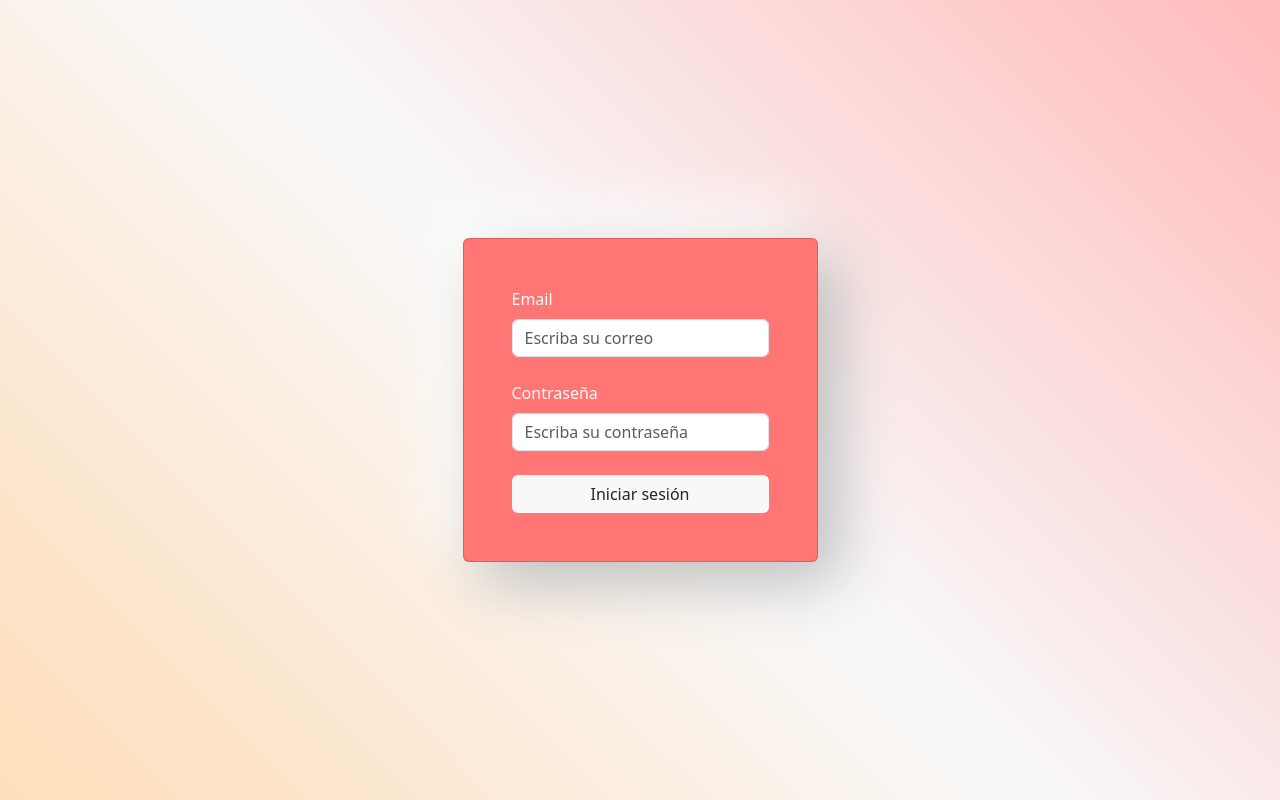
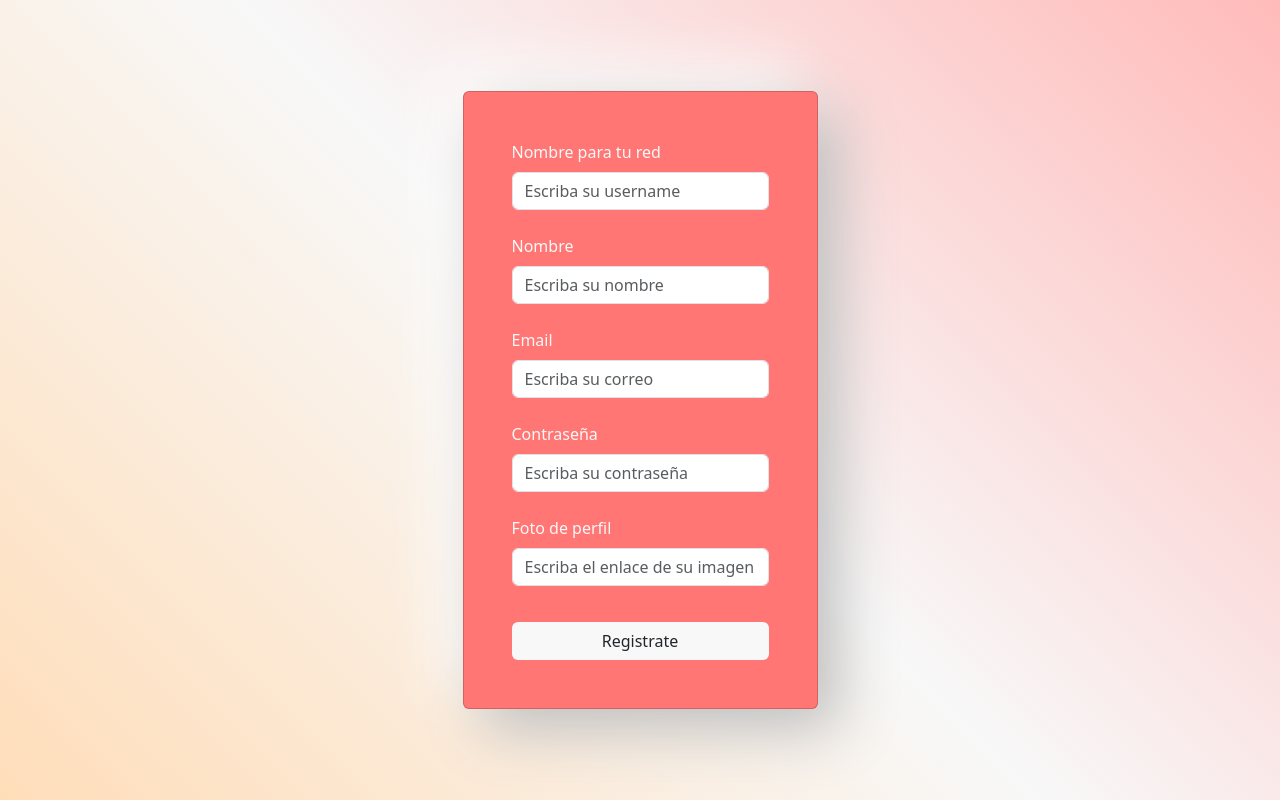
Before and after one commit to Alice221299/workshop5, a React (Vite) app: page /registro in a window 1280 px wide. Before the commit this address led to /login. Built offline with nearby package versions, Linux system fonts and the light colour scheme; a web font is replaced by a local one.

Commit message:
:pushpin:add comments changes and styles

```diff
--- a/src/components/newComment/NewComment.jsx
+++ b/src/components/newComment/NewComment.jsx
@@ -1,18 +1,14 @@
-import React, { useEffect } from "react";
+import React, { useContext, useEffect, useState } from "react";
 import "./newComment.scss";
+import { AppContext } from "../../routers/Router";
 const NewComment = ({ posted, comentario, users, infoUser }) => {
-  useEffect(() => {}, []);
-
-  const validateComment = () => {
-
-  };
 
   return (
     <div className="comentarios">
       <span className="title">Comentarios:</span>
 
       {posted.length > 0 &&
-        comentario.map((com, index) => {
+        comentario?.map((com, index) => {
           // para ver si el postId del comentario coincide con el id de la publicación actual
           if (com.postId === posted[0].id) {
             const commenterUser = users.find((user) => user.id === com.userId);
--- a/src/pages/login/Login.jsx
+++ b/src/pages/login/Login.jsx
@@ -1,5 +1,5 @@
 import React, { useContext } from 'react'
-import { useNavigate } from 'react-router-dom'
+import { Link, useNavigate } from 'react-router-dom'
 import { AppContext } from '../../routers/Router'
 import { useForm } from 'react-hook-form'
 import { getOneUser } from '../../services/userService'
@@ -52,7 +52,12 @@ const Login = () => {
             <input type="password" className="form-control mt-2"  placeholder="Escriba su contraseña" {...register('password', {required: true})}/>
             </label>
         </div>
-        <button type="submit" className='btn login-button'>Iniciar sesión</button>
+        <button type="submit" className='btn login-button mb-4'>Iniciar sesión</button>
+        <span className="text-white text-center d-block mb-2">
+         ¿Deseas registrarte?
+         <hr />
+         <Link to='/registro' className="text-dark">Registrar usuario</Link>
+        </span>
         </form>
     </main>
   )
--- a/src/pages/publication/Publication.jsx
+++ b/src/pages/publication/Publication.jsx
@@ -11,10 +11,15 @@ import { getOneUser, getUser } from "../../services/userService";
 import { useState, useEffect, useContext } from "react";
 import { AppContext } from "../../routers/Router";
 import { useNavigate, useParams } from "react-router-dom";
-import { getComment, saveComment } from "../../services/commentService";
+import {
+  editComment,
+  getComment,
+  saveComment,
+} from "../../services/commentService";
 import { getAllUsers } from "../../services/usersAll";
-import getPosts, { getPostUser } from "../../services/postsService";
+import getPosts, { editPost, getPostUser } from "../../services/postsService";
 import NewComment from "../../components/newComment/NewComment";
+import CardLike from "../../components/cardLike/CardLike";
 
 const Publication = () => {
   const navigate = useNavigate();
@@ -34,81 +39,91 @@ const Publication = () => {
   const [posted, setPosted] = useState([]);
 
   useEffect(() => {
-    // si el usuario esta autenticado obtengo los detalles
-    if (userLogin.isAutenticated) {
-      const fetchUserInfo = async () => {
-        const detail = await getOneUser(
-          userLogin.user.email,
-          userLogin.user.password
-        );
-        setInfoUser(detail);
-      };
-
-      fetchUserInfo();
     fetchComment();
     fetchUsers();
-    }
     detailPost();
+    handleNewComment();
   }, [userLogin]);
 
   const detailPost = async () => {
     const detail = await getPosts();
     const filter = detail.filter((post) => post.id == idPost);
     setPosted(filter);
-    console.log("posted", filter);
 
     const userPost = await getUser(filter[0]?.userId);
     setPostUser(userPost);
-    console.log("postuser", userPost);
   };
 
   const handleClick = () => {
     navigate("/");
   };
-  //traer el comentario
+  //trae todos los comentarios del post actual
   const fetchComment = async () => {
     try {
+      //este trae solo los comentarios del post actual
       const comments = await getComment();
-      setCommentario(comments);
+      const response = await getPosts();
+      const filterPost = response.filter((item) => item.id == idPost);
+      if (filterPost?.length > 0) {
+        // Verifica si hay una publicación actual
+        const commentsForPost = comments?.filter(
+          (comment) => comment.postId === filterPost[0].id
+        );
+        setCommentario(commentsForPost);
+      }
     } catch (error) {
       console.log(error);
     }
   };
 
-  // console.log(comentario);
-
   //para traer la lista de usuarios
   const fetchUsers = async () => {
     try {
       const usersList = await getAllUsers();
-      console.log(usersList);
       setUsers(usersList);
-    } catch (error) {
-      console.log(error);
-    }
+    } catch (error) {}
   };
-
-  // console.log(users);
 
   //add comentario
 
-  const handleNewComment = () => {
+  const handleNewComment = async () => {
+    const response = await getPosts();
+    const filterPost = response.filter((item) => item.id == idPost);
     if (newComment.trim() !== "") {
       if (userLogin.isAutenticated) {
+        try {
+          // Obtener la lista de comentarios existentes del backend
+          const existingComments = await getComment();
+
+          // calcular el id basado en los comentarios existentes
+          const nextCommentId =
+            Math.max(...existingComments.map((comment) => comment.id)) + 1;
+
           const nuevoComentario = {
-          id: comentario.length + 1,
-          postId: posted[0].id, //id del post actual
-          userId: userLogin.user.id, // el id del usuario logueado
+            id: nextCommentId,
+            postId: posted[0].id,
+            userId: userLogin.user.id,
             text: newComment,
             timestamp: formattedTime,
           };
 
+          const idComment = [...filterPost[0].commentsId, nextCommentId];
+          const newComent = {
+            commentsId: idComment,
+          };
+
+          const editCommentPost = await editPost(newComent, idPost);
+
           setCommentario([...comentario, nuevoComentario]);
-        console.log(nuevoComentario);
 
           // Limpiar el campo de comentario
           setNewComment("");
+
+          // Guardar el nuevo comentario en el backend
           saveComment(nuevoComentario);
+        } catch (error) {
+          console.log("Error al agregar un nuevo comentario:", error);
+        }
       }
     }
   };
@@ -143,13 +158,12 @@ const Publication = () => {
         {posted.length > 0 && (
           <figure key={posted[0].id} className="reactions">
             <div className="reaction">
-              <img src={like} alt="" />
-              <span>{posted[0].likes.length}</span>
+              <CardLike post={posted[0]} />
             </div>
 
             <div className="reaction">
               <img src={comment} alt="" />
-              <span>{posted[0].commentsId.length}</span>
+              <span>{comentario.length}</span>
             </div>
 
             <div className="reaction">
@@ -169,11 +183,11 @@ const Publication = () => {
         infoUser={infoUser}
       />
 
-      {infoUser && (
+      {userLogin.user && (
         <>
           <div className="coment">
             <figure className="photo">
-              <img src={infoUser.avatar} alt="" />
+              <img src={userLogin.user.avatar} alt="" />
             </figure>
 
             <div className="input-container">
@@ -182,7 +196,7 @@ const Publication = () => {
                 className="inputField"
                 value={newComment}
                 onChange={(e) => setNewComment(e.target.value)}
-                placeholder={`Escribe un comentario como ${infoUser.name}`}
+                placeholder={`Escribe un comentario como ${userLogin.user.name}`}
               />
               <img
                 onClick={handleNewComment}
--- /dev/null
+++ b/src/pages/registro/Registro.jsx
@@ -0,0 +1,114 @@
+import React, { useContext } from "react";
+import { useForm } from "react-hook-form";
+import { AppContext } from "../../routers/Router";
+import Swal from "sweetalert2";
+import { saveUser } from "../../services/usersAll";
+import { useNavigate } from "react-router-dom";
+
+const Registro = () => {
+  const {
+    user: { userDispatch },
+  } = useContext(AppContext);
+const navigate =useNavigate()
+  const {
+    register,
+    handleSubmit,
+    formState: { errors },
+  } = useForm();
+
+  const onSubmit = async (data) => {
+    data.followers = [];
+    data.posts = [];
+    data.savePosts = [];
+    console.log("Valores del formulario:", data);
+
+    const response = await saveUser(data);
+    if(response){
+      Swal.fire(
+        "Usuario Registrado",
+        "El Usuario fue registrado con exito, puedes iniciar sesión",
+        "success"
+      ).then((result) =>{
+        if(result.isConfirmed){
+            navigate('/login');
+        }
+      })
+    }else{
+      Swal.fire(
+        'Usuario no registrado',
+        'Hubo un problema al registrar el usuario',
+        'error'
+      );
+    }
+  };
+
+
+  return (
+    <main className="d-flex justify-content-center align-items-center vw-100 vh-100 login">
+      <form className="card p-5 form-login"
+      onSubmit={handleSubmit(onSubmit)}
+      >
+        <div className="mb-3">
+          <label className="form-label">
+            <span>Nombre para tu red</span>
+            <input
+              type="text"
+              className="form-control mt-2"
+              placeholder="Escriba su username"
+              {...register("username", { required: true })}
+            />
+          </label>
+        </div>
+        <div className="mb-3">
+          <label className="form-label">
+            <span>Nombre</span>
+            <input
+              type="text"
+              className="form-control mt-2"
+              placeholder="Escriba su nombre"
+              {...register("name", { required: true })}
+            />
+          </label>
+        </div>
+        <div className="mb-3">
+          <label className="form-label">
+            <span>Email</span>
+            <input
+              type="email"
+              className="form-control mt-2"
+              placeholder="Escriba su correo"
+              {...register("email", { required: true })}
+            />
+          </label>
+        </div>
+        <div className="mb-3">
+          <label className="form-label">
+            <span>Contraseña</span>
+            <input
+              type="password"
+              className="form-control mt-2"
+              placeholder="Escriba su contraseña"
+              {...register("password", { required: true })}
+            />
+          </label>
+        </div>
+        <div className="mb-1">
+          <label className="form-label">
+            <span>Foto de perfil</span>
+            <input
+              type="text"
+              className="form-control mt-2"
+              placeholder="Escriba el enlace de su imagen"
+              {...register("avatar", { required: true })}
+            />
+          </label>
+        </div>
+        <button type="submit" className="btn login-button mt-4">
+          Registrate
+        </button>
+      </form>
+    </main>
+  );
+};
+
+export default Registro;
--- a/src/reducers/useReducer.js
+++ b/src/reducers/useReducer.js
@@ -3,7 +3,6 @@ export const initialUser = {isAutenticated: false,
     };
 
     export const userReducer = (state = initialUser, action) => {
-        console.log(action);
         switch (action.type) {
             case "login":
                 return {...action.payload};
--- a/src/routers/Router.jsx
+++ b/src/routers/Router.jsx
@@ -12,6 +12,7 @@ import PrivateRouter from './PrivateRouter';
 import ProfilePhotos from '../components/profilePhotos/ProfilePhotos';
 import ProfileAlbum from '../components/profileAlbum/ProfileAlbum';
 import ProfileTags from '../components/profileTags/ProfileTags';
+import Registro from '../pages/registro/Registro';
 
 export const AppContext = createContext({});
 
@@ -54,6 +55,7 @@ const Router = () => {
         <Route path='/'>
                 <Route element={<PublicRouter isAutenticated={userLogin.isAutenticated}/>}>
                     <Route path='login' element={<Login/>}/>
+                    <Route path="registro" element={<Registro />}/>
                 </Route>
 
                 <Route element={<PrivateRouter isAutenticated={userLogin.isAutenticated}/>}>
--- a/src/services/commentService.js
+++ b/src/services/commentService.js
@@ -22,3 +22,16 @@ export const saveComment = async(comment) =>{
         return null;
     }
 }
+
+export const editComment = async (commentId, updatedComment) => {
+    try {
+      const response = await axios.patch(
+        `${endpoints.urlComments}/${commentId}`,
+        updatedComment
+      );
+      return response;
+    } catch (error) {
+      console.log(error);
+      return null;
+    }
+  };
```
Also changed, not shown: src/pages/registro/registro.scss (added). Lines whose indentation alone changed are shown as unchanged.
